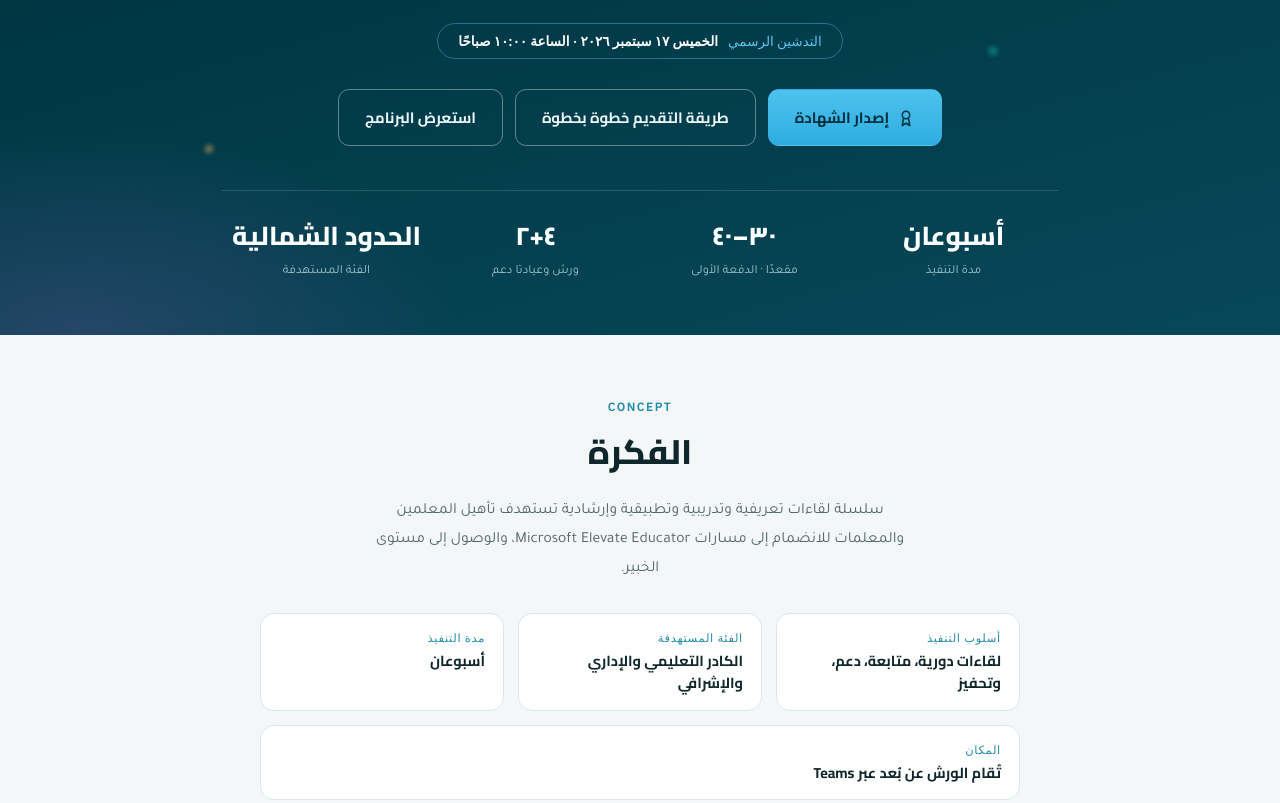
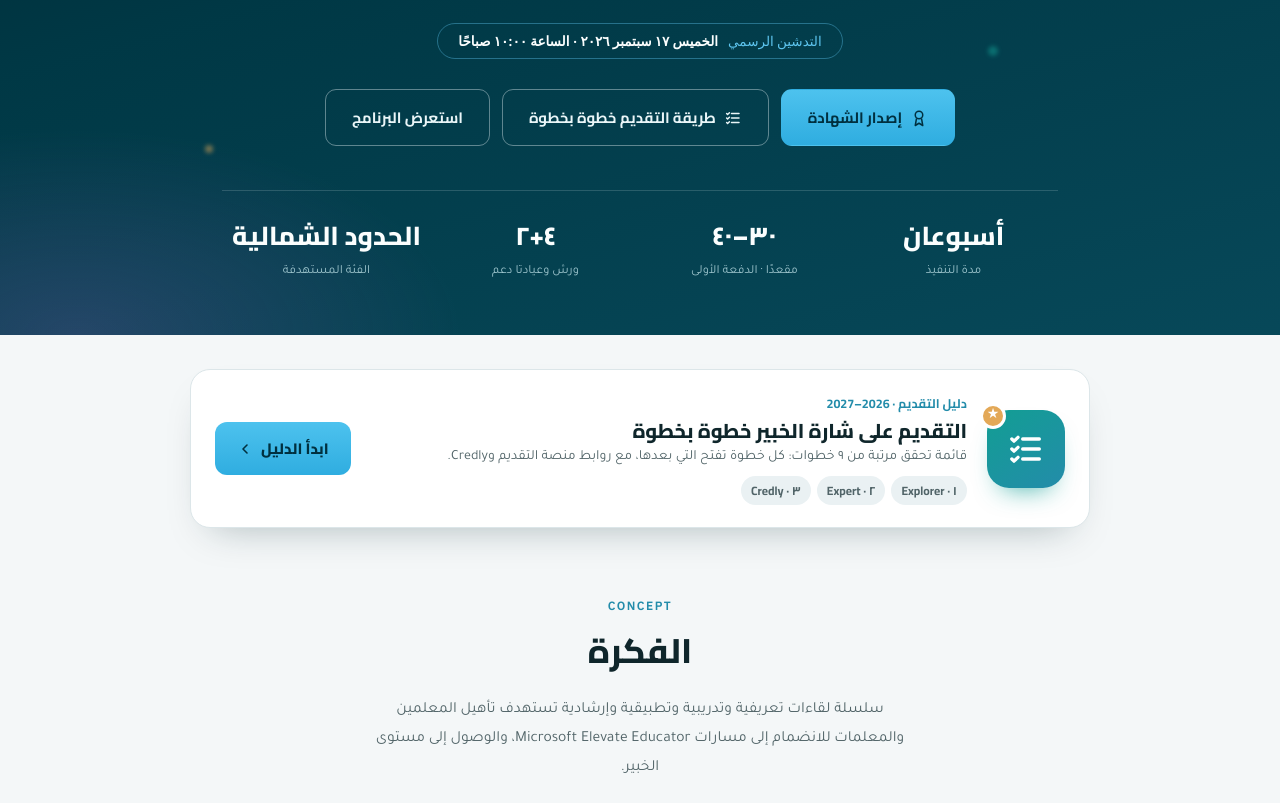
Before and after one commit to Reem2356/khatwat-khabeer, a plain HTML site: page index.html in a window 1280 px wide. Shown: the part 559-1362 px from the top of the page. Drawn offline with Linux system fonts and the light colour scheme.

Commit message:
Add application guide icon tile to home page

```diff
--- a/index.html
+++ b/index.html
@@ -326,6 +326,29 @@
   .cert-cta-text p{font-size:13.5px;color:var(--ink-soft);}
   .cert-cta .btn{flex:none;}
 
+  /* ---------- apply guide tile ---------- */
+  .topbar .btn,.topbar .brand span{white-space:nowrap;}
+  @media (max-width:440px){ .topbar .tb-lbl{display:none;} .topbar .btn-ghost{padding:8px 11px;} }
+  .apply-band{padding:34px 0 6px;}
+  .apply-tile{max-width:900px;margin:0 auto;display:flex;align-items:center;gap:20px;flex-wrap:wrap;text-decoration:none;
+    background:var(--surface);border:1px solid var(--border);border-radius:20px;padding:22px 24px;box-shadow:var(--shadow);
+    transition:transform .15s ease,border-color .15s ease;}
+  .apply-tile:hover{transform:translateY(-3px);border-color:var(--teal);}
+  .apply-ic{width:78px;height:78px;border-radius:22px;flex:none;display:grid;place-items:center;position:relative;
+    background:linear-gradient(145deg,var(--tealgreen),var(--teal));color:#fff;box-shadow:0 14px 26px -14px rgba(18,158,147,.8);}
+  .apply-ic svg{width:40px;height:40px;}
+  .apply-ic .star{position:absolute;top:-7px;left:-7px;width:26px;height:26px;border-radius:50%;background:var(--gold);
+    display:grid;place-items:center;color:#fff;font-size:14px;line-height:1;border:3px solid var(--surface);}
+  .apply-txt{flex:1 1 300px;min-width:0;}
+  .apply-txt .k{font-family:"Cairo",sans-serif;font-weight:700;font-size:12.5px;color:var(--teal);}
+  .apply-txt b{display:block;font-family:"Cairo",sans-serif;font-weight:800;font-size:20px;color:var(--ink);margin:2px 0 4px;line-height:1.4;}
+  .apply-txt p{font-size:14px;color:var(--ink-soft);margin:0;}
+  .apply-steps{display:flex;gap:6px;flex-wrap:wrap;margin-top:10px;}
+  .apply-steps span{font-family:"Cairo",sans-serif;font-weight:700;font-size:12px;padding:3px 10px;border-radius:99px;background:var(--surface-2);color:var(--ink-soft);}
+  .apply-go{flex:none;display:inline-flex;align-items:center;gap:8px;font-family:"Cairo",sans-serif;font-weight:800;font-size:15px;
+    padding:12px 22px;border-radius:12px;background:linear-gradient(180deg,#4DC2EE,#2FADE0);color:#00303F;}
+  @media (max-width:640px){ .apply-tile{padding:18px;gap:14px;} .apply-ic{width:64px;height:64px;border-radius:18px;} .apply-ic svg{width:32px;height:32px;} .apply-go{width:100%;justify-content:center;} }
+
   /* ---------- impact list ---------- */
   .impact{max-width:760px;margin:0 auto;display:flex;flex-direction:column;gap:14px;}
   .irow{
@@ -420,7 +443,10 @@
       <span>خطوة خبير</span>
     </div>
     <div style="display:flex;gap:8px;align-items:center">
-    <a class="btn btn-ghost" href="apply.html">طريقة التقديم</a>
+    <a class="btn btn-ghost" href="apply.html" aria-label="طريقة التقديم">
+      <svg width="18" height="18" viewBox="0 0 24 24" fill="none" stroke="currentColor" stroke-width="2" stroke-linecap="round" stroke-linejoin="round"><path d="M10 6h10M10 12h10M10 18h10"/><path d="M3.5 6l1.3 1.3L7.2 5M3.5 12l1.3 1.3L7.2 11M3.5 18l1.3 1.3L7.2 17"/></svg>
+      <span class="tb-lbl">طريقة التقديم</span>
+    </a>
     <a class="btn btn-pop" href="certificate.html" aria-label="إصدار شهادة الحضور">
       <svg width="18" height="18" viewBox="0 0 24 24" fill="none" stroke="currentColor" stroke-width="2" stroke-linecap="round" stroke-linejoin="round"><circle cx="12" cy="8" r="5"/><path d="M8.5 13.5 7 22l5-3 5 3-1.5-8.5"/></svg>
       الشهادات
@@ -445,7 +471,10 @@
         <svg width="18" height="18" viewBox="0 0 24 24" fill="none" stroke="currentColor" stroke-width="2" stroke-linecap="round" stroke-linejoin="round"><circle cx="12" cy="8" r="5"/><path d="M8.5 13.5 7 22l5-3 5 3-1.5-8.5"/></svg>
         إصدار الشهادة
       </a>
-      <a class="btn btn-ghost" href="apply.html">طريقة التقديم خطوة بخطوة</a>
+      <a class="btn btn-ghost" href="apply.html">
+        <svg width="18" height="18" viewBox="0 0 24 24" fill="none" stroke="currentColor" stroke-width="2" stroke-linecap="round" stroke-linejoin="round"><path d="M10 6h10M10 12h10M10 18h10"/><path d="M3.5 6l1.3 1.3L7.2 5M3.5 12l1.3 1.3L7.2 11M3.5 18l1.3 1.3L7.2 17"/></svg>
+        طريقة التقديم خطوة بخطوة
+      </a>
       <a class="btn btn-ghost" href="#البرنامج">استعرض البرنامج</a>
     </div>
 
@@ -457,6 +486,23 @@
     </div>
   </div>
 </header>
+
+<div class="apply-band">
+  <div class="container">
+    <a class="apply-tile" href="apply.html">
+      <span class="apply-ic"><svg viewBox="0 0 24 24" fill="none" stroke="currentColor" stroke-width="2" stroke-linecap="round" stroke-linejoin="round"><path d="M10 6h10M10 12h10M10 18h10"/><path d="M3.5 6l1.3 1.3L7.2 5M3.5 12l1.3 1.3L7.2 11M3.5 18l1.3 1.3L7.2 17"/></svg><span class="star">★</span></span>
+      <span class="apply-txt">
+        <span class="k">دليل التقديم · 2026–2027</span>
+        <b>التقديم على شارة الخبير خطوة بخطوة</b>
+        <p>قائمة تحقق مرتبة من ٩ خطوات: كل خطوة تفتح التي بعدها، مع روابط منصة التقديم وCredly.</p>
+        <span class="apply-steps"><span>١ · Explorer</span><span>٢ · Expert</span><span>٣ · Credly</span></span>
+      </span>
+      <span class="apply-go">ابدأ الدليل
+        <svg width="16" height="16" viewBox="0 0 24 24" fill="none" stroke="currentColor" stroke-width="2.4" stroke-linecap="round" stroke-linejoin="round"><path d="M15 6l-6 6 6 6"/></svg>
+      </span>
+    </a>
+  </div>
+</div>
 
 <section id="الفكرة">
   <div class="container">
```
